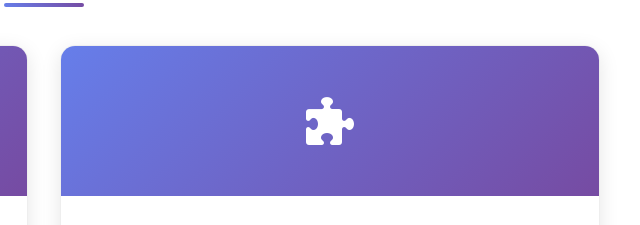
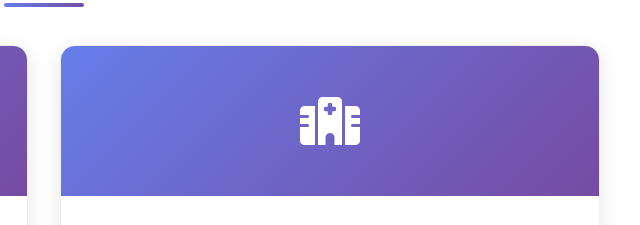
Before and after one commit to UmeshCoder-chandel/portfolio-, a plain HTML site: page index.html in a window 1280 px wide. Shown: the part 2627-2852 px from the top of the page, 596-1236 px from the left. Drawn offline with Linux system fonts and the light colour scheme.

Commit message:
project  update

```diff
--- a/index.html
+++ b/index.html
@@ -168,7 +168,7 @@
                     <div class="project-card">
                         <div class="project-image">
 
-                            <i class="fa-solid fa-puzzle-piece"></i>
+                            <i class="fa-solid fa-hospital"></i>
                         </div>
                         <div class="project-content">
                             <h3>Pharmacy Store</h3>
```
